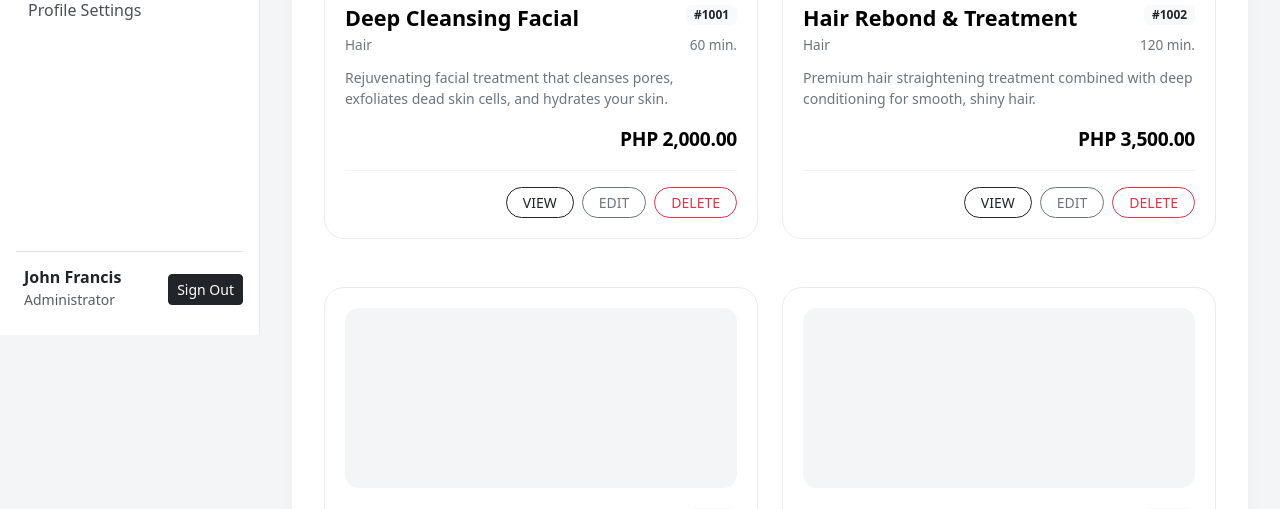
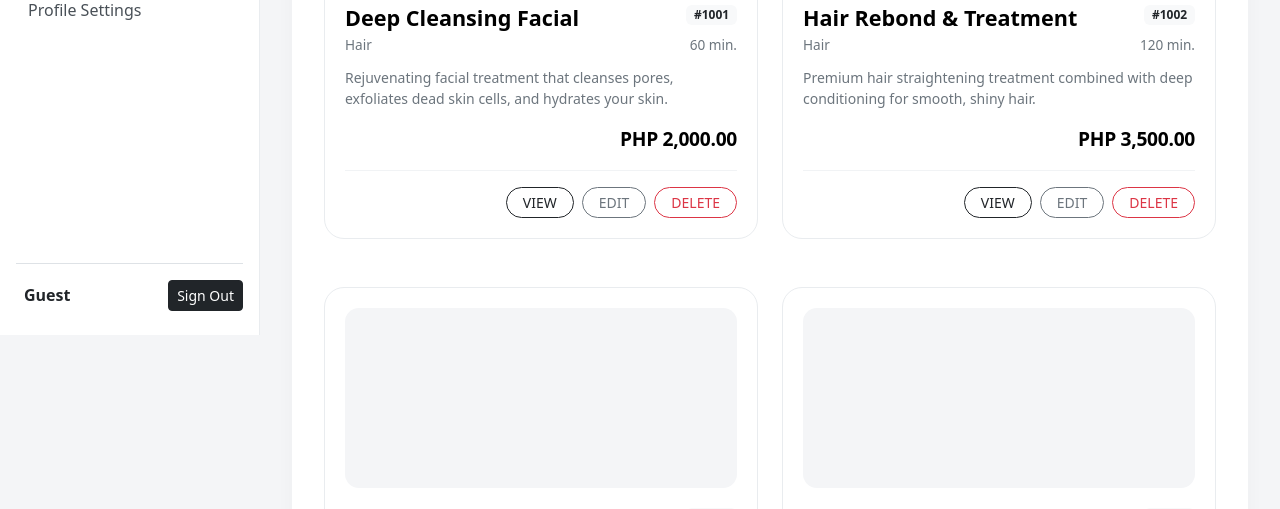
Before and after one commit to Francis3002-01/IT-37-Beauty-Booking-System, a PHP site: page /services.php in a window 1280 px wide. Shown: the part 465-974 px from the top of the page. Run offline with PHP 8.4, Linux system fonts and the light colour scheme; data comes from the database, SQL or seed files in the repository.

Commit message:
added session_start() for appointments, reports, services, and sidebar

```diff
--- a/appointments.php
+++ b/appointments.php
@@ -1,4 +1,7 @@
 <?php
+if (session_status() !== PHP_SESSION_ACTIVE) {
+    session_start();
+}
 
 /**
  * MAIN APPOINTMENTS DASHBOARD VIEW
--- a/includes/sidebar.php
+++ b/includes/sidebar.php
@@ -36,8 +36,8 @@
             <div class="d-flex align-items-center gap-2">
                 <div class="avatar-circle"></div>
                 <div>
-                    <h6 class="mb-0 fw-bold"><?php echo $_SESSION['user_name'] ?? 'John Francis'; ?></h6>
-                    <small class="text-muted"><?php echo $_SESSION['user_role'] ?? 'Administrator'; ?></small>
+                    <h6 class="mb-0 fw-bold"><?php echo htmlspecialchars($_SESSION['user_name'] ?? $_SESSION['username'] ?? 'Guest', ENT_QUOTES, 'UTF-8'); ?></h6>
+                    <small class="text-muted"><?php echo htmlspecialchars($_SESSION['user_role'] ?? '', ENT_QUOTES, 'UTF-8'); ?></small>
                 </div>
             </div>
             <!-- Black Sign Out Button -->
--- a/reports.php
+++ b/reports.php
@@ -1,4 +1,7 @@
 <?php
+if (session_status() !== PHP_SESSION_ACTIVE) {
+    session_start();
+}
 
 /**
  * MAIN REPORTS DASHBOARD VIEW
--- a/services.php
+++ b/services.php
@@ -1,4 +1,7 @@
 <?php
+if (session_status() !== PHP_SESSION_ACTIVE) {
+    session_start();
+}
 /* TAB VIEW FOR SERVICES
  * ------------------------------------------------------------------
  * Main tab for managing salon services.
```
